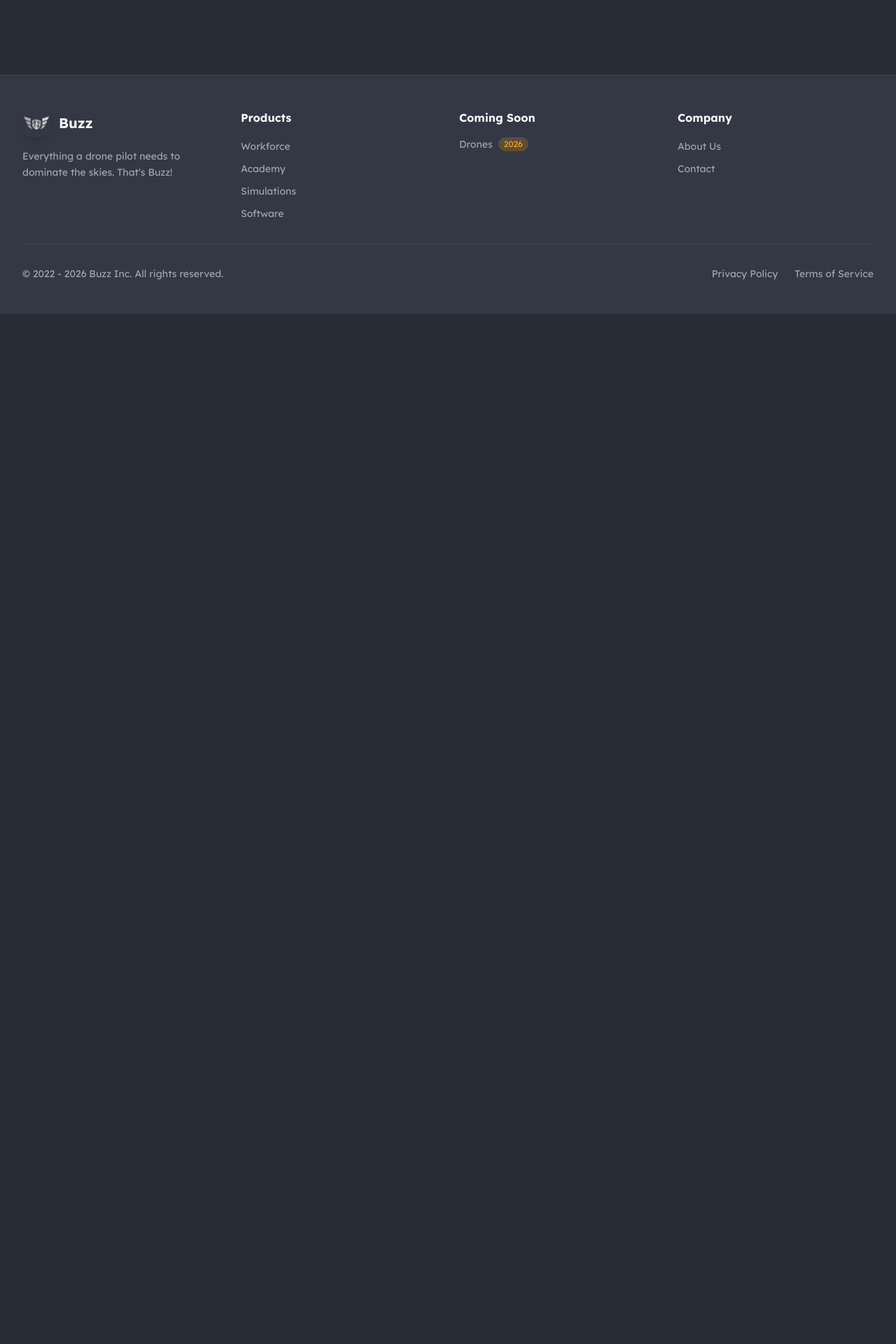
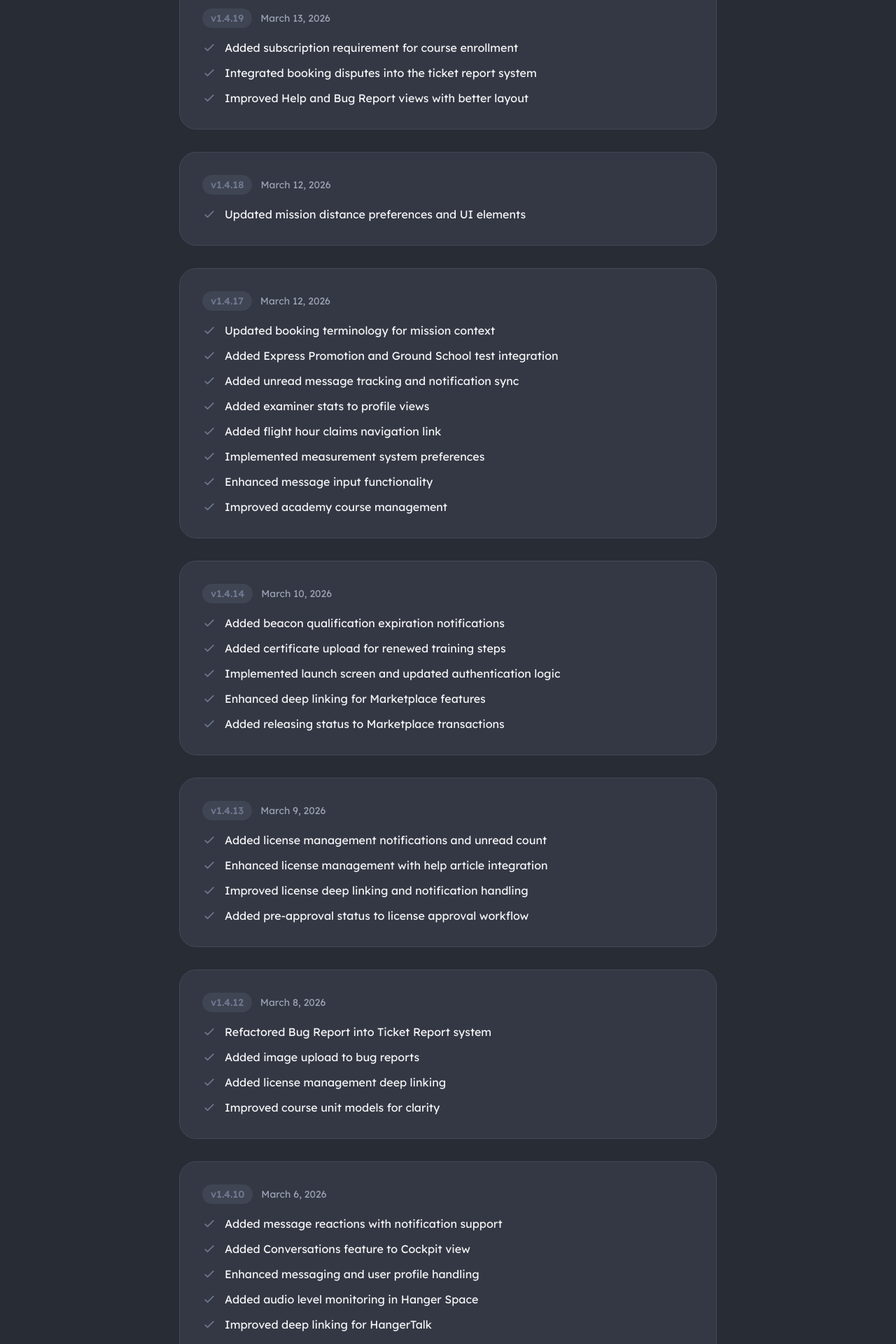
Before and after one commit to xinyu-buzz/buzz_web, a React (Vite) app: page /changelog in a window 1280 px wide. Shown: the part 1760-3680 px from the top of the page at 70% size. Before the commit the page ends 2209 px from the top, so only its background shows below. Built offline with nearby package versions, Linux system fonts and the light colour scheme; no server answers.

Commit message:
Update Changelog with multiple new versions (1.4.1 to 1.4.19) detailing various feature enhancements, bug fixes, and UI improvements across the application, including subscription requirements, improved messaging, and enhanced booking functionalities.

```diff
--- a/src/pages/Changelog.tsx
+++ b/src/pages/Changelog.tsx
@@ -49,6 +49,143 @@ const changelogData = [
       'Added direct messaging feature to pilot profiles',
       'UI consistency improvements',
       'Accessibility enhancements across views',
+    ],
+  },
+  {
+    version: '1.4.19',
+    date: 'March 13, 2026',
+    changes: [
+      'Added subscription requirement for course enrollment',
+      'Integrated booking disputes into the ticket report system',
+      'Improved Help and Bug Report views with better layout',
+    ],
+  },
+  {
+    version: '1.4.18',
+    date: 'March 12, 2026',
+    changes: [
+      'Updated mission distance preferences and UI elements',
+    ],
+  },
+  {
+    version: '1.4.17',
+    date: 'March 12, 2026',
+    changes: [
+      'Updated booking terminology for mission context',
+      'Added Express Promotion and Ground School test integration',
+      'Added unread message tracking and notification sync',
+      'Added examiner stats to profile views',
+      'Added flight hour claims navigation link',
+      'Implemented measurement system preferences',
+      'Enhanced message input functionality',
+      'Improved academy course management',
+    ],
+  },
+  {
+    version: '1.4.14',
+    date: 'March 10, 2026',
+    changes: [
+      'Added beacon qualification expiration notifications',
+      'Added certificate upload for renewed training steps',
+      'Implemented launch screen and updated authentication logic',
+      'Enhanced deep linking for Marketplace features',
+      'Added releasing status to Marketplace transactions',
+    ],
+  },
+  {
+    version: '1.4.13',
+    date: 'March 9, 2026',
+    changes: [
+      'Added license management notifications and unread count',
+      'Enhanced license management with help article integration',
+      'Improved license deep linking and notification handling',
+      'Added pre-approval status to license approval workflow',
+    ],
+  },
+  {
+    version: '1.4.12',
+    date: 'March 8, 2026',
+    changes: [
+      'Refactored Bug Report into Ticket Report system',
+      'Added image upload to bug reports',
+      'Added license management deep linking',
+      'Improved course unit models for clarity',
+    ],
+  },
+  {
+    version: '1.4.10',
+    date: 'March 6, 2026',
+    changes: [
+      'Added message reactions with notification support',
+      'Added Conversations feature to Cockpit view',
+      'Enhanced messaging and user profile handling',
+      'Added audio level monitoring in Hanger Space',
+      'Improved deep linking for HangerTalk',
+      'Improved Delete Account view layout',
+    ],
+  },
+  {
+    version: '1.4.8',
+    date: 'March 6, 2026',
+    changes: [
+      'Enhanced Hanger Space with active speaker detection',
+      'Improved participant handling and deep linking',
+      'Enhanced pilot license management',
+      'Added follower and following profile fetching',
+    ],
+  },
+  {
+    version: '1.4.6',
+    date: 'March 5, 2026',
+    changes: [
+      'Added booking configuration service for industry support',
+      'Improved exam appointment Zoom meeting handling',
+      'Added expiration date toggle for drone registrations',
+    ],
+  },
+  {
+    version: '1.4.5',
+    date: 'March 4, 2026',
+    changes: [
+      'Added license approval workflow with UI enhancements',
+      'Added booking withdrawal functionality',
+      'Improved beacon and booking backend integration',
+      'Updated leaderboard to fetch top 10 rankings',
+    ],
+  },
+  {
+    version: '1.4.3',
+    date: 'March 3, 2026',
+    changes: [
+      'Enhanced crew status logic in booking details',
+      'Updated booking crew logic with number of pilots',
+      'Improved beacon and booking notification syncing',
+    ],
+  },
+  {
+    version: '1.4.2',
+    date: 'March 3, 2026',
+    changes: [
+      'Added country flags to news articles',
+      'Integrated Beacon Service into Cockpit for volunteer tracking',
+      'Improved booking filtering in checklist and flight plan views',
+    ],
+  },
+  {
+    version: '1.4.1',
+    date: 'March 3, 2026',
+    changes: [
+      'Added leave search and rescue booking functionality',
+      'Improved Beacon view filtering logic',
+    ],
+  },
+  {
+    version: '1.4.0',
+    date: 'March 3, 2026',
+    changes: [
+      'Enhanced NOTAM and weather data handling',
+      'Improved call sign validation in sign-up and profile editing',
+      'Added app version tracking and hanger spaces tables',
     ],
   },
 ];
```
